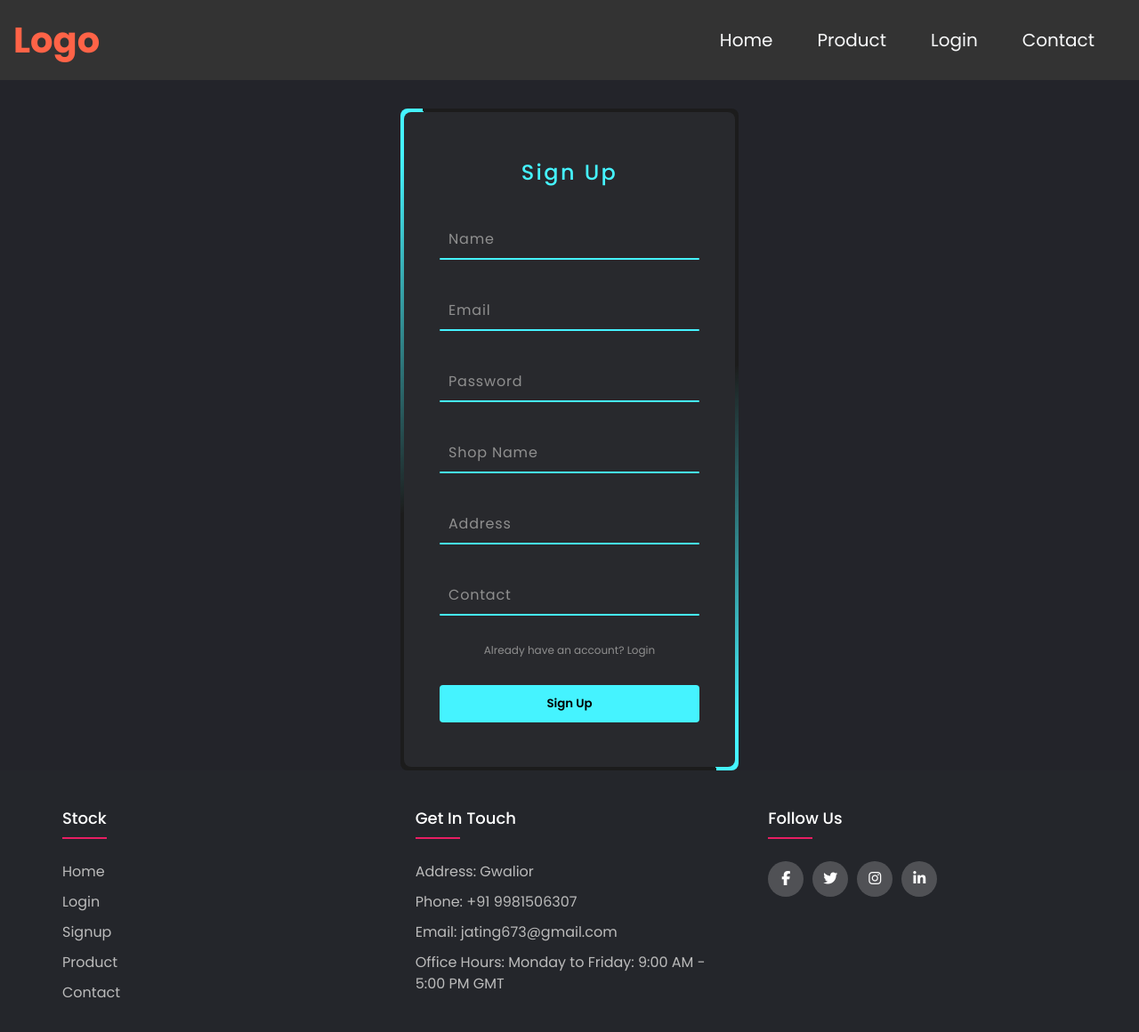
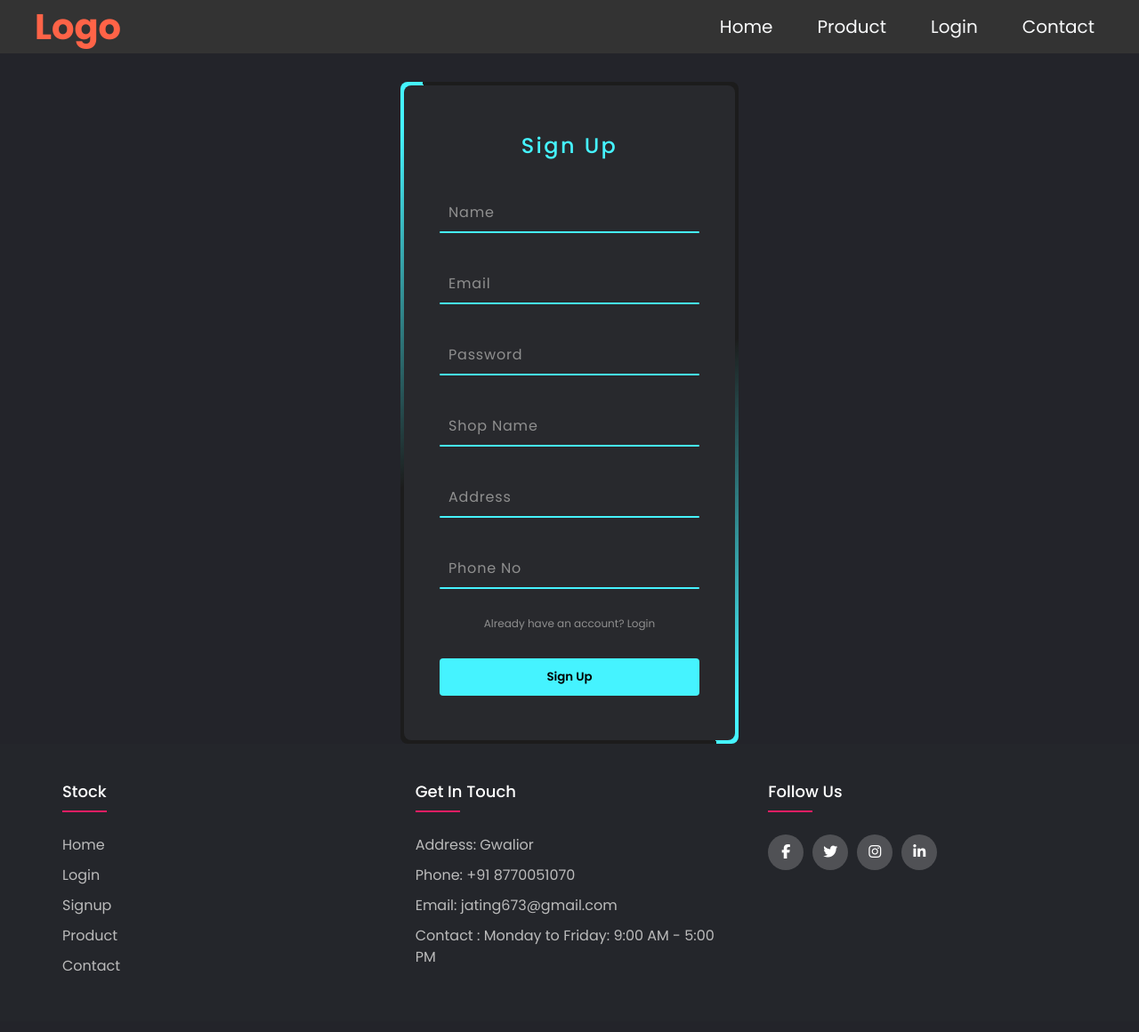
Before and after one commit to JaTiN-GuPTa-CoDe/Available_Stock_Item_FrontEnd, a React (Create React App) app: page /Signup in a window 1280 px wide. Shown: the top 1160 px of the page at 89% size. Built offline with nearby package versions, Linux system fonts and the light colour scheme.

Commit message:
update code

```diff
--- a/src/components/Footer.js
+++ b/src/components/Footer.js
@@ -22,9 +22,9 @@ const Footer = () => {
             <h4>Get in Touch</h4>
             <ul className='Get-in-touch'>
               <li>Address: Gwalior</li>
-              <li>Phone: +91 9981506307</li>
+              <li>Phone: +91 8770051070</li>
               <li>Email: <a href="mailto:jating673@gmail.com">jating673@gmail.com</a></li>
-              <li>Office Hours: Monday to Friday: 9:00 AM - 5:00 PM GMT </li>
+              <li>Contact : Monday to Friday: 9:00 AM - 5:00 PM</li>
             </ul>
           </div>
 
--- a/src/css/NavBar.css
+++ b/src/css/NavBar.css
@@ -12,6 +12,7 @@
     margin-bottom: 12.5%;
 }
 
+
 /* Navbar Styling */
 .navbar-header nav {
     display: flex;
@@ -20,14 +21,12 @@
     padding: 0px;
 }
 
-.navbar-header nav h2 {
-    padding: 15px;
-}
 
 .navbar-header nav h2 a {
     font-size: 40px;
     color: #ff6347;
     text-decoration: none;
+    margin: 40%;
 }
 
 .menu-toggle {
--- a/src/pages/Signup.js
+++ b/src/pages/Signup.js
@@ -39,7 +39,7 @@ function Signup() {
           </div>
           <div className="signup-inputBox">
             <input type="number" required="required" />
-            <span>Contact</span>
+            <span>Phone No</span>
             <i></i>
           </div>
           <div className="signup-links">
```
Also changed, not shown: src/components/NavBar.js (line endings or trailing spaces).
